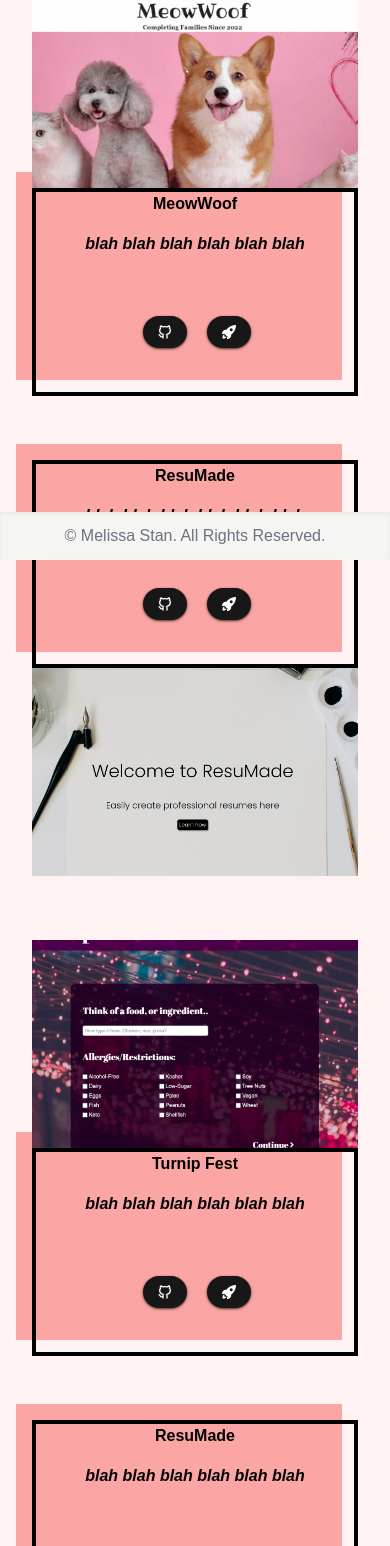
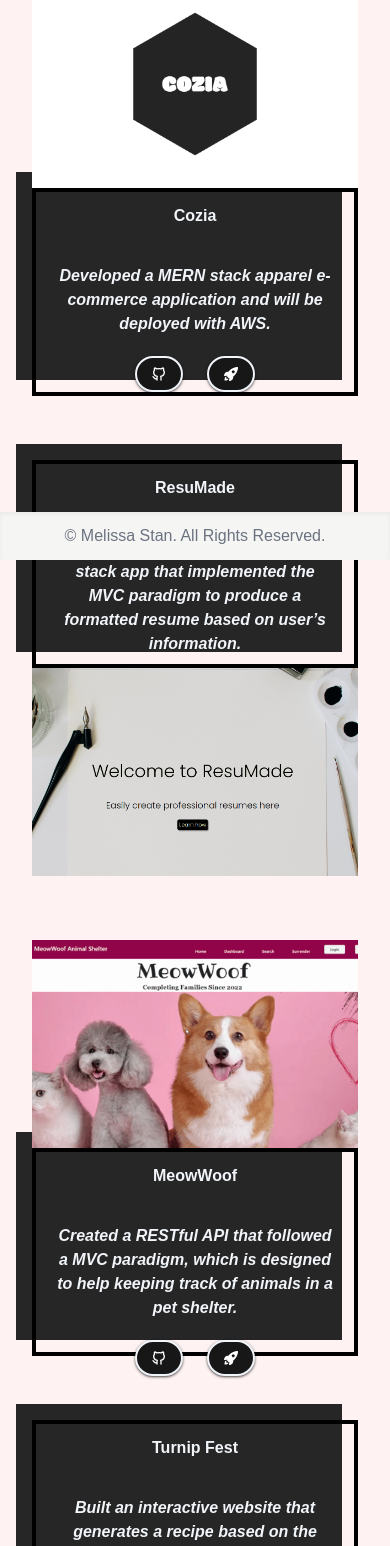
Before and after one commit to mstan19/professional-portfolio, a React (Create React App) app: page /projects in a window 390 px wide. Shown: the part 284-1830 px from the top of the page. Built offline with nearby package versions, Linux system fonts and the light colour scheme.

Commit message:
cozia has been added to projects

```diff
--- a/src/App.css
+++ b/src/App.css
@@ -9,6 +9,11 @@
     margin: 0;
     box-sizing: border-box;
     font-family: "Raleway", sans-serif;
+}
+
+.hero {
+    height:95vh;
+    width: 100vw;
 }
 
 .aboutme-page{
--- a/src/components/Navbar.jsx
+++ b/src/components/Navbar.jsx
@@ -64,7 +64,7 @@ const Navbar = () => {
 				</h1>
 
 				{/* Mobile responsive */}
-				<div onClick={()=>setOpen(!open)} className="text-3xl absolute right-8 top-6 cursor-pointer md:hidden">
+				<div onClick={()=>setOpen(!open)} className="text-3xl absolute right-8 top-4 cursor-pointer md:hidden">
 					<span name={open ? "close":"menu"}><FiMenu /></span>
 				</div>
 
@@ -85,7 +85,7 @@ const Navbar = () => {
 					<ul className="p-2 flex justify-between md:justify-end md:float-right">
 						{icons.map((icon) => (
 							<Link
-							className="inline-block md:px-1"
+							className="inline-block md:px-1.5"
 							key={icon.name}
 							to={icon.link}
 							target="_blank"
--- a/src/pages/Contact.jsx
+++ b/src/pages/Contact.jsx
@@ -193,7 +193,7 @@ const Contact = () => {
 						<div className="text-2xl" key={myContact.info}>
 							<Link to={myContact.href}>
 								<div className="flex justify-center">
-									<div className="w-10 h-10 bg-red-200 rounded-full relative flex justify-center text-center">
+									<div className="w-10 h-10 bg-slate-800 text-slate-200 rounded-full relative flex justify-center text-center">
 										<h2 className="text-xl grid place-items-center">{myContact.icon}</h2>
 									</div>
 								</div>
--- a/src/pages/Home.jsx
+++ b/src/pages/Home.jsx
@@ -16,19 +16,15 @@ const images = [snowflake1, snowflake2]
 const Home = () => {
     const backgroundPic={
       backgroundImage: `url(${pic})`,
-      // height:'80vh',
-      // marginTop:'0px',
-      // fontSize:'50px',
       backgroundSize: 'cover',
-      // backgroundRepeat: 'no-repeat',
     };
 
 
     return (
         <div className="flex flex-col justify-center text-center">
 
-          <img className="relative object-cover bg-contain" src={pic} alt="backgroundPic"></img>
-          <div className="absolute top-1/2 left-1/2 transform -translate-x-1/2 -translate-y-1/2 bg-white p-5 opacity-60">
+          <img className="relative hero object-cover bg-contain" src={pic} alt="backgroundPic"></img>
+          <div className="absolute top-1/2 left-1/2 transform -translate-x-1/2 -translate-y-1/2 bg-white p-5 opacity-60 shadow">
             <h1 className="text-5xl font-semibold mb-2">Melissa Stan</h1>
             <p className="text-2xl text-gray-500 font-medium">Full Stack Web Developer</p>
             <button className="mt-10">
--- a/src/pages/Projects.jsx
+++ b/src/pages/Projects.jsx
@@ -3,9 +3,11 @@ import { Link } from "react-router-dom";
 import projectOnePic from "../assets/project1pic.png";
 import projectTwoPic from "../assets/project2pic.png";
 import projectThreePic from "../assets/project3pic.png";
+import coziaPic from "../assets/coziaPic.png";
 import gif1 from "../assets/gifs/project1.gif";
 import gif2 from "../assets/gifs/project2.gif";
 import gif3 from "../assets/gifs/project3.gif";
+import coziaGif from "../assets/gifs/cozia.gif";
 import divider from "../assets/divider.png";
 import { TbBrandGithub } from "react-icons/tb";
 import { IoRocketSharp } from "react-icons/io5";
@@ -13,67 +15,38 @@ import { IoRocketSharp } from "react-icons/io5";
 const Projects = () => {
 	const projects = [
 		{
+			title: "Cozia",
+			image: coziaPic,
+			summary: "Developed a MERN stack apparel e-commerce application and will be deployed with AWS.",
+			github: "https://github.com/mstan19/cozia",
+			gif: coziaGif,
+			deployLink: "https://youtu.be/yqWX86uT5jM"
+		},
+		{
+			title: "ResuMade",
+			image: projectThreePic,
+			summary: "Directed an e-commerce MERN stack app that implemented the MVC paradigm to produce a formatted resume based on user’s information.",
+			github: "https://github.com/mstan19/ResuMade",
+			gif: gif3,
+			deployLink: "https://resumade.herokuapp.com"
+		},
+		{
 			title: "MeowWoof",
 			image: projectOnePic,
-			summary: "blah blah blah blah blah blah",
-			technologies: [
-				"Node.js, ",
-				"JQuery UI, ",
-				"TailwindCSS/Bootstrap, ",
-				"sendgrid, ",
-				"Mysql, ",
-				"Sequelize"
-			],
+			summary: "Created a RESTful API that followed a MVC paradigm, which is designed to help keeping track of animals in a pet shelter.",
 			github: "https://github.com/mstan19/Project-MeowWoof",
 			gif: gif1,
 			deployLink: "https://sleepy-lake-64431.herokuapp.com/"
 		},
 		{
-			title: "ResuMade",
-			image: projectThreePic,
-			summary: "blah blah blah blah blah blah",
-			technologies: [
-				"MERN stack",
-			],
-			github: "https://github.com/mstan19/ResuMade",
-			gif: gif3,
-			deployLink: "https://resumade.herokuapp.com"
-		},
-		{
 			title: "Turnip Fest",
 			image: projectTwoPic,
-			summary: "blah blah blah blah blah blah",
-			technologies: [
-				"Sever-side API, ",
-				"JQuery UI, ",
-				"TailwindCSS ",
-			],
+			summary: "Built an interactive website that generates a recipe based on the user's special diet preferences and choosing music genres.",
 			github: "https://github.com/mstan19/TurnipFest",
 			gif: gif2,
 			deployLink: "https://yuyitax.github.io/TurnipFest/"
 		},
-		{
-			title: "ResuMade",
-			image: projectThreePic,
-			summary: "blah blah blah blah blah blah",
-			technologies: [
-				"MERN stack",
-			],
-			github: "https://github.com/mstan19/ResuMade",
-			gif: gif1,
-			deployLink: "https://resumade.herokuapp.com"
-		},
-		{
-			title: "ResuMade",
-			image: projectThreePic,
-			summary: "blah blah blah blah blah blah",
-			technologies: [
-				"MERN stack",
-			],
-			github: "https://github.com/mstan19/ResuMade",
-			gif: gif1,
-			deployLink: "https://resumade.herokuapp.com"
-		},
+
 
 	]
 
@@ -84,19 +57,19 @@ const Projects = () => {
 	}
 
 	// (project.summary, project.title, project.technologies, project.github, project.deployLink)
-	const textBlock =(textSummary, textTitle, textTech, textGithub, textDeployLink) => {
+	const textBlock =(textSummary, textTitle, textGithub, textDeployLink) => {
 		return <div className="sm:col-span-2 w-full h-52 z-10">
 					<div className="relative px-6 py-3 font-bold text-black group h-full w-full block">
-						<span className="absolute inset-0 w-full h-full transition duration-300 ease-out transform -translate-x-4 -translate-y-4 bg-red-300 group-hover:translate-x-0 group-hover:translate-y-0"></span>
+						<span className="absolute inset-0 w-full h-full transition duration-300 ease-out transform -translate-x-4 -translate-y-4 bg-neutral-800 group-hover:translate-x-0 group-hover:translate-y-0"></span>
 						<span className="absolute inset-0 w-full h-full border-4 border-black">
-							<div className="text-center font-lg h-10">{textTitle}</div>
-							<div className="italic text-center">{textSummary}</div>
-							<div className="h-30 w-30 flex justify-center">
-								<Link to={textGithub} className="relative pt-3 mt-12 h-10 w-10 mr-6" target="_blank" rel="noreferrer" >
-									<button className="rounded-full bg-neutral-900 py-2 px-3.5 text-white shadow shadow-black/60"><TbBrandGithub /></button>
+							<div className="text-center text-slate-100 font-lg h-10 mt-3">{textTitle}</div>
+							<div className="italic text-slate-100 text-center p-5">{textSummary}</div>
+							<div className="flex justify-center">
+								<Link to={textGithub} className="relative mr-6" target="_blank" rel="noreferrer" >
+									<button className="border-2 border-slate-100 rounded-full bg-neutral-900 py-2 px-3.5 text-white shadow shadow-black/60"><TbBrandGithub /></button>
 								</Link>
-								<Link to={textDeployLink} className="relative pt-3 mt-12 h-10 w-10" target="_blank" rel="noreferrer" >
-									<button className="rounded-full bg-neutral-900 py-2 px-3.5 text-white shadow shadow-black/60"><IoRocketSharp /></button>
+								<Link to={textDeployLink} className="relative" target="_blank" rel="noreferrer" >
+									<button className="border-2 border-slate-100  rounded-full bg-neutral-900 py-2 px-3.5 text-white shadow shadow-black/60"><IoRocketSharp /></button>
 								</Link>
 							</div>
 						</span>
@@ -109,8 +82,10 @@ const Projects = () => {
 	const renderGif = (selectedOption) => {
 		console.log(selectedOption)
 		// setTitle(selectedOption)
-
 		switch (selectedOption) {
+			case "Cozia":
+				setCurrentGif(coziaGif);
+				return;
 			case "MeowWoof":
 				setCurrentGif(gif1);
 				return;
--- a/src/pages/Resume.jsx
+++ b/src/pages/Resume.jsx
@@ -37,7 +37,7 @@ const Resume = () => {
 
 				{/* Projects */}
 				<section className="h-52 md:col-span-2 row-span-2 md:h-[34rem] group relative cursor-pointer items-center justify-center overflow-hidden transition-shadow hover:shadow-xl hover:shadow-black/30 group [prespective:1000px]">
-						<img className="h-full w-full object-cover transition-transform duration-500 group-hover:scale-125" src={projectPic} alt="" />
+						<img className="h-full w-full object-cover transition-transform duration-500 group-hover:scale-125" src={projectPic} alt="projects" />
 						<div className="absolute inset-0 bg-gradient-to-b from-transparent via-transparent to-black group-hover:from-black/70 group-hover:via-black/60 group-hover:to-black/70"></div>
 						<div className="absolute inset-0 flex translate-y-[60%] flex-col items-center justify-center px-9 text-center transition-all duration-500 group-hover:translate-y-0">
 							<h1 className="text-3xl font-bold text-white mb-5">Projects</h1>
@@ -53,7 +53,7 @@ const Resume = () => {
 				{/* Skills */}
 				<section className="h-52 md:row-span-2 md:h-[40rem]
 				group relative cursor-pointer items-center justify-center overflow-hidden transition-shadow hover:shadow-xl hover:shadow-black/30 group [prespective:1000px]">
-					<img className="h-full w-full object-cover transition-transform duration-500 group-hover:scale-125" src={skillsPic} alt="" />
+					<img className="h-full w-full object-cover transition-transform duration-500 group-hover:scale-125" src={gradCap} alt="skills" />
 					<div className="absolute inset-0 bg-gradient-to-b from-transparent via-transparent to-black group-hover:from-black/70 group-hover:via-black/60 group-hover:to-black/70"></div>
 					<div className="absolute inset-0 flex translate-y-[60%] flex-col items-center justify-center px-9 text-center transition-all duration-500 group-hover:translate-y-0">
 						<h1 className="text-3xl font-bold text-white mb-10">Skills</h1>
@@ -63,7 +63,7 @@ const Resume = () => {
 				</section>
 				{/* Education */}
 				<section className="h-52 md:h-80 group relative cursor-pointer items-center justify-center overflow-hidden transition-shadow hover:shadow-xl hover:shadow-black/30 group [prespective:1000px]">
-						<img className="h-full w-full object-cover transition-transform duration-500 group-hover:scale-125" src={gradCap} alt="" />
+						<img className="h-full w-full object-cover transition-transform duration-500 group-hover:scale-125" src={gradCap} alt="education" />
 						<div className="absolute inset-0 bg-gradient-to-b from-transparent via-transparent to-black group-hover:from-black/70 group-hover:via-black/60 group-hover:to-black/70"></div>
 						<div className="absolute inset-0 flex translate-y-[60%] flex-col items-center justify-center px-9 text-center transition-all duration-500 group-hover:translate-y-0">
 							<h1 className="text-3xl font-bold text-white mb-8">Education</h1>
@@ -80,7 +80,7 @@ const Resume = () => {
 
 				{/* Experience */}
 				<section className="h-52 md:h-80 group relative cursor-pointer items-center justify-center overflow-hidden transition-shadow hover:shadow-xl hover:shadow-black/30 group [prespective:1000px]">
-						<img className="h-full w-full object-cover transition-transform duration-500 group-hover:scale-125" src={experiencePic} alt="" />
+						<img className="h-full w-full object-cover transition-transform duration-500 group-hover:scale-125" src={experiencePic} alt="experience" />
 						<div className="absolute inset-0 bg-gradient-to-b from-transparent via-transparent to-black group-hover:from-black/70 group-hover:via-black/60 group-hover:to-black/70"></div>
 						<div className="absolute inset-0 flex translate-y-[60%] flex-col items-center justify-center px-9 text-center transition-all duration-500 group-hover:translate-y-0">
 							<h1 className="text-3xl font-bold text-white mb-10">Experience</h1>
```
Also changed, not shown: src/assets/coziaPic.png (added), src/assets/gifs/cozia.gif (added).
